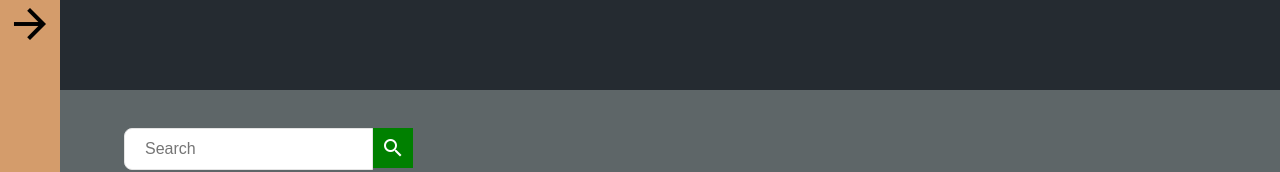
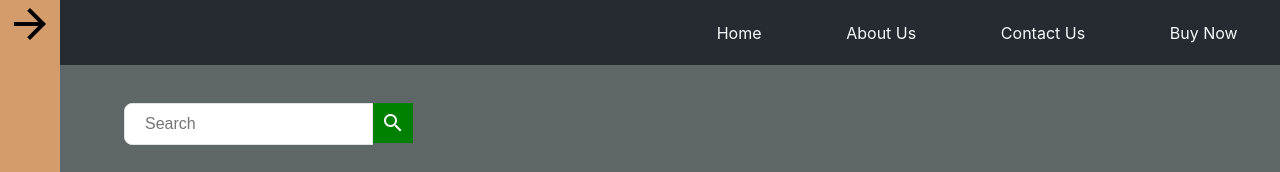
Before and after one commit to Gevork-Manukyan/student-store, a React (Create React App) app in the folder student-store-ui/: page / in a window 1280 px wide. Shown: the top 172 px of the page. Built offline with nearby package versions, Linux system fonts and the light colour scheme; no server answers.

Commit message:
adds buttons to navBar

```diff
--- a/student-store-ui/src/components/Navbar/Navbar.css
+++ b/student-store-ui/src/components/Navbar/Navbar.css
@@ -1,11 +1,30 @@
 .Navbar {
-    height: 90px;
-    display: flex;
-    flex-direction: row;
+    height: 65px;
     align-items: center;
-    padding: 0px 16vw;
-    /* background-color: rgb(44, 64, 71); */
     background-color: #252b31;
     margin-left: 60px;
 
 }
+
+.navbar-wrapper {
+    width: 100%;
+    height: 100%;
+    display: flex;
+    flex-direction: row;
+}
+
+.links {
+    padding-left: 48vw;
+    display: flex;
+    flex-direction: row;
+    align-items: center;
+    justify-content: space-around;
+    list-style-type: none;
+    flex: 1 1;
+    max-width: 650px;
+    color: #f6fafb;
+}
+
+.links a {
+    color: #f6fafb;
+}
--- a/student-store-ui/src/components/Navbar/Navbar.js
+++ b/student-store-ui/src/components/Navbar/Navbar.js
@@ -1,10 +1,19 @@
 import './Navbar.css'
+import { Link } from "react-router-dom";
+
 
 
 function Navbar () {
     return (
         <div className="Navbar">
-
+            <div className="navbar-wrapper">
+                <ul className="links">
+                    <li><Link to="/" >Home</Link></li>
+                    <li><a>About Us</a></li>
+                    <li><a>Contact Us</a></li>
+                    <li><a href="/#buyNow">Buy Now</a></li>
+                </ul>
+            </div>
         </div>
     )
 }
--- a/student-store-ui/src/components/ProductDetails/ProductDetails.js
+++ b/student-store-ui/src/components/ProductDetails/ProductDetails.js
@@ -57,7 +57,7 @@ function ProductDetails (props) {
 
                             <div className="cart-information">
 
-                                <span className="cart-count">5</span>
+                                <span className="cart-count">0</span>
                                 <span className="add-to-cart-button">Add To Cart</span>
 
                             </div>
--- a/student-store-ui/src/components/ProductDisplay/ProductDisplay.js
+++ b/student-store-ui/src/components/ProductDisplay/ProductDisplay.js
@@ -38,6 +38,7 @@ function ProductDisplay (props) {
     }, [])
 
     return (
+        <div id="buyNow">
             <div className="ProductDisplay flex-container">
                 {products.map((product, idx) => (
                     <div className="product-wrapper">
@@ -45,6 +46,7 @@ function ProductDisplay (props) {
                     </div>
                 ))}
             </div>
+        </div>
     )
 }
 
```
Lines whose indentation alone changed are shown as unchanged.
